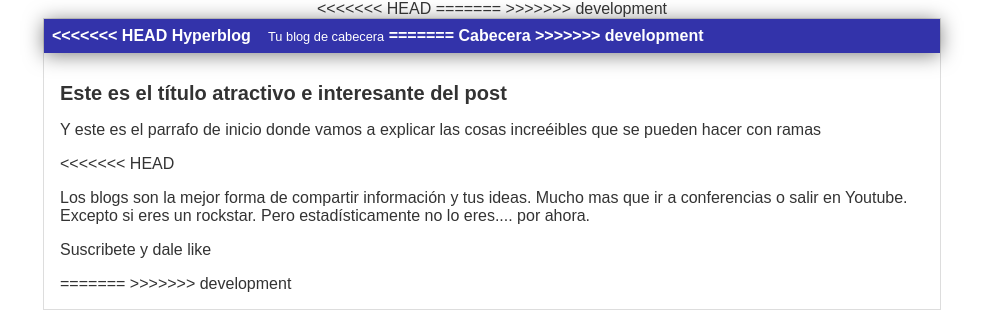
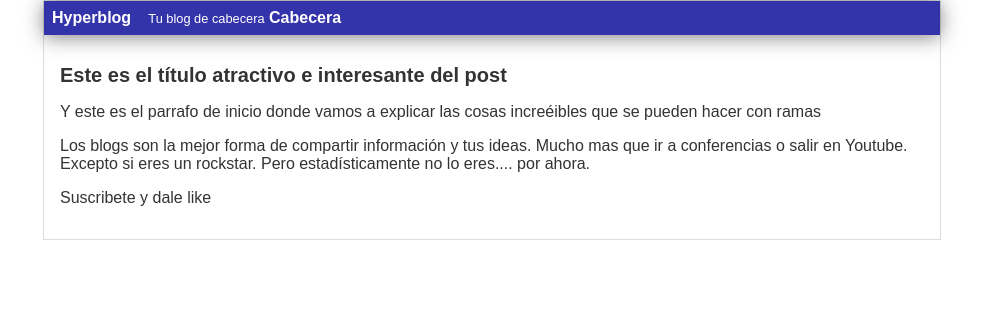
Before and after one commit to John-montoya/Aprendiendo-git, a plain HTML site: page index.html in a window 1280 px wide. Shown: the whole page, without its empty margins (148-1131 px from the left). Drawn offline with Linux system fonts and the light colour scheme.

Commit message:
Cambios bonitos
Para estetica

```diff
--- a/index.html
+++ b/index.html
@@ -2,33 +2,27 @@
 
 <head>
     <title>El titulo del post</title>
-<<<<<<< HEAD
-    <link rel="stylesheet" href="css/estilos.css" />
-=======
+
     <link rel="stylesheet" href="styless.css" />
->>>>>>> development
+
 </head>
 
 <body>
     <div id="container">
         <div id="cabecera">
-<<<<<<< HEAD
             Hyperblog
             <span id="tagline">Tu blog de cabecera</span>
-=======
             Cabecera
->>>>>>> development
         </div>
         <div id="post">
             <h1>Este es el título atractivo e interesante del post</h1>
             <p>Y este es el parrafo de inicio donde vamos a explicar las cosas increéibles que se pueden hacer con ramas
             </p>
-<<<<<<< HEAD
+
             <p>Los blogs son la mejor forma de compartir información y tus ideas. Mucho mas que ir a conferencias o
                 salir en Youtube. Excepto si eres un rockstar. Pero estadísticamente no lo eres.... por ahora.</p>
             <p>Suscribete y dale like</p>
-=======
->>>>>>> development
+
         </div>
     </div>
 </body>
```
